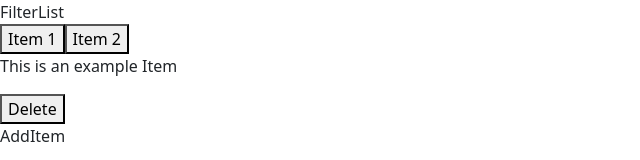
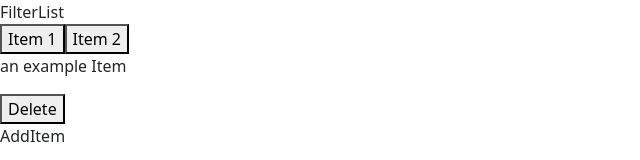
Before and after one commit to mickelson-classroom/list-detail-site-garv5014, a React (Create React App) app in the folder list-details/: page / in a window 1280 px wide. Shown: the top 160 px of the page, without its empty margins (0-640 px from the left). Built offline with nearby package versions, Linux system fonts and the light colour scheme.

Commit message:
Added the updating detail text

```diff
--- a/list-details/src/components/ItemsList.tsx
+++ b/list-details/src/components/ItemsList.tsx
@@ -1,11 +1,12 @@
+import { MouseEventHandler } from "react";
 import IListItem from "../interfaces/IListItem";
 
-export const ItemsList = (props: { list: IListItem[]; handleClick(): void }) => {
+export const ItemsList = (props: { list: IListItem[]; handleClick: (index:number) => void }) => {
 
   return (
     <div>
-      {props.list.map((item:IListItem) => (
-        <button key={item.id} onClick={props.handleClick}>{item.name}</button>
+      {props.list.map((item:IListItem,index) => (
+        <button key={item.id} onClick={() => {props.handleClick(index)}}>{item.name}</button>
       ))}
     </div>
   );
--- a/list-details/src/components/ListItemDetails.tsx
+++ b/list-details/src/components/ListItemDetails.tsx
@@ -1,15 +1,16 @@
 import IListItem from "../interfaces/IListItem";
 
-export const ListItemDetails = (props: {list: IListItem[], targetIndex: number; handleDelete():void}) => {
+export const ListItemDetails = (props: {
+  list: IListItem[];
+  targetIndex: number;
+  handleDelete: () => void;
+}) => {
   return (
-  <>
-    <p>
-        {props.list[props.targetIndex].details}
-    </p>
-    <button onClick={props.handleDelete}>Delete</button>
-  </>
+    <>
+      <p>{props.list[props.targetIndex].details}</p>
+      <button onClick={() => {props.handleDelete()}}>Delete</button>
+    </>
     // takes in the list and and index and displays the details of the item at that index
     // there is a button that will delete the item at that index
-
-  )
-}
+  );
+};
--- a/list-details/src/components/MasterList.tsx
+++ b/list-details/src/components/MasterList.tsx
@@ -5,11 +5,13 @@ import { ItemsList } from "./ItemsList";
 import { AddItem } from "./AddItem";
 
 export const MasterList = () => {
-  let items = [ { id: 1, name: "Item 1" , details: "This is an example Item"}, { id: 2, name: "Item 2", details: "This is an example Item" } ];
+  let items = [ { id: 1, name: "Item 1" , details: "an example Item"}, { id: 2, name: "Item 2", details: "This is an example Item" } ];
 
   const [listIndex, setListIndex] = React.useState(0);
 
-  const handleListClick = () => {}
+  const handleListClick = (item:number) => {
+    setListIndex(item);
+  }
 
   const handleDelete = () => {}
   // the onclick event from the list item sends back target index for the details
@@ -18,7 +20,7 @@ export const MasterList = () => {
     <>
       <FilterList />
       <ItemsList list={items} handleClick={handleListClick} />
-      <ListItemDetails list={items} targetIndex={listIndex} handleDelete={handleListClick}/>
+      <ListItemDetails list={items} targetIndex={listIndex} handleDelete={handleDelete}/>
       <AddItem />
     </>
   );
```
